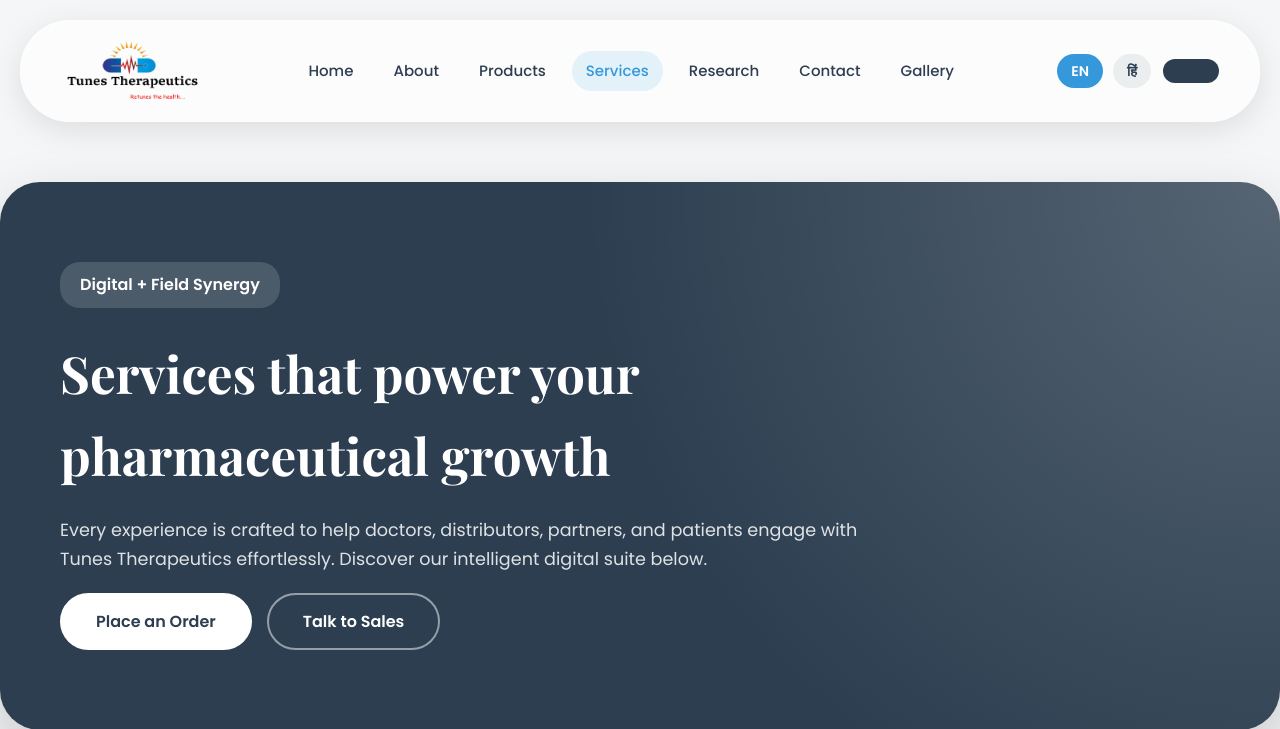
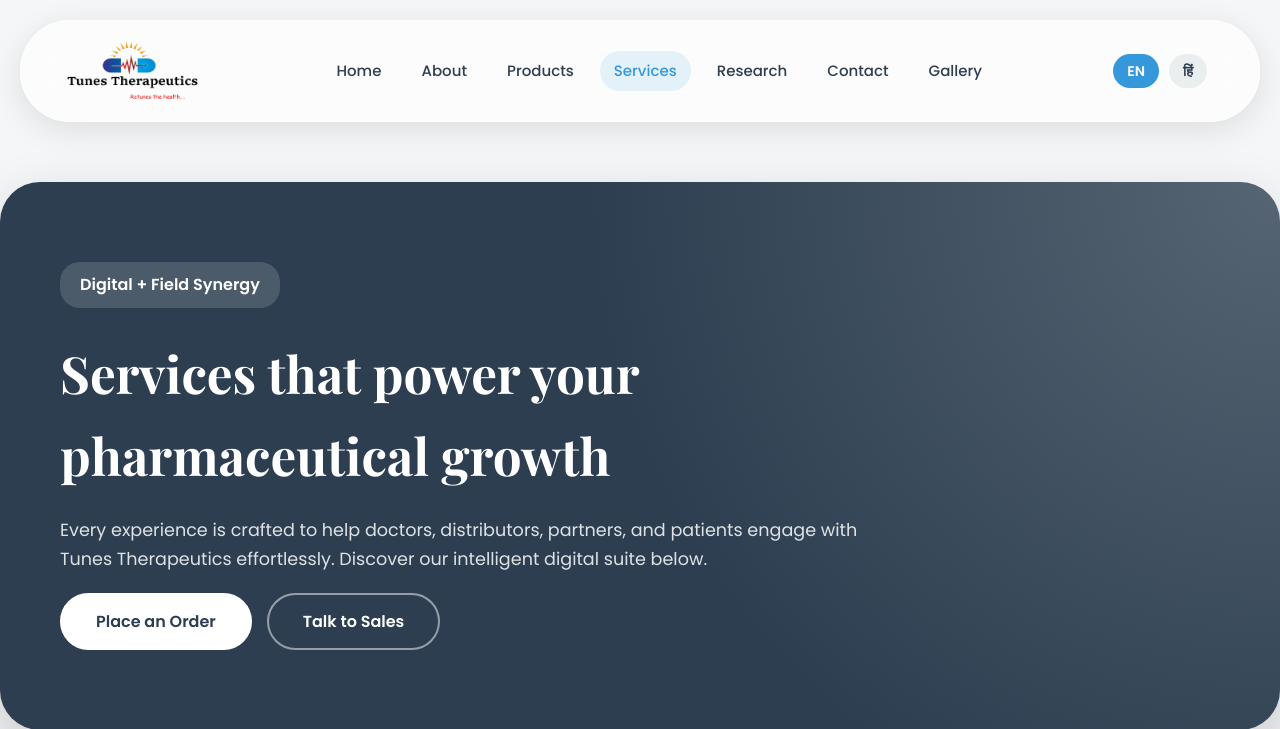
Before and after one commit to Saiaditya26122006/tunes_pharma_web, a Flask app: page /services in a window 1280 px wide. Shown: the top 729 px of the page. Run offline with Flask 3, Linux system fonts and the light colour scheme.

Commit message:
Update services.html

```diff
--- a/templates/services.html
+++ b/templates/services.html
@@ -414,7 +414,6 @@
                     <a href="/set-language/en" class="{% if lang == 'en' %}active{% endif %}">EN</a>
                     <a href="/set-language/hi" class="{% if lang == 'hi' %}active{% endif %}">हिं</a>
                 </div>
-                <a href="/Pharmaintel_ai" class="cta-header-button">{{ t.pharmaintel_ai if t else 'Pharmaintel AI' }}</a>
             </div>
         </div>
     </header>
```
